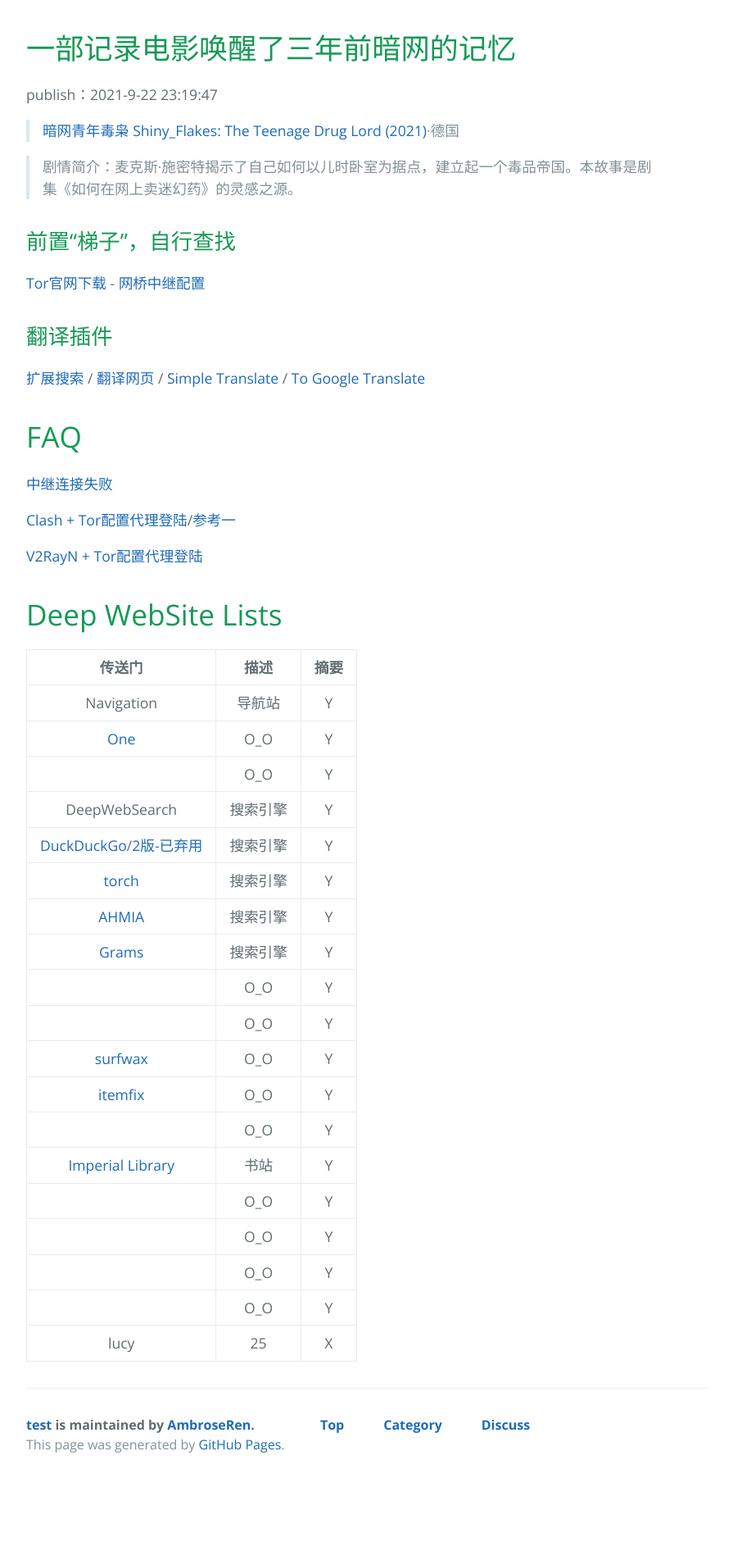
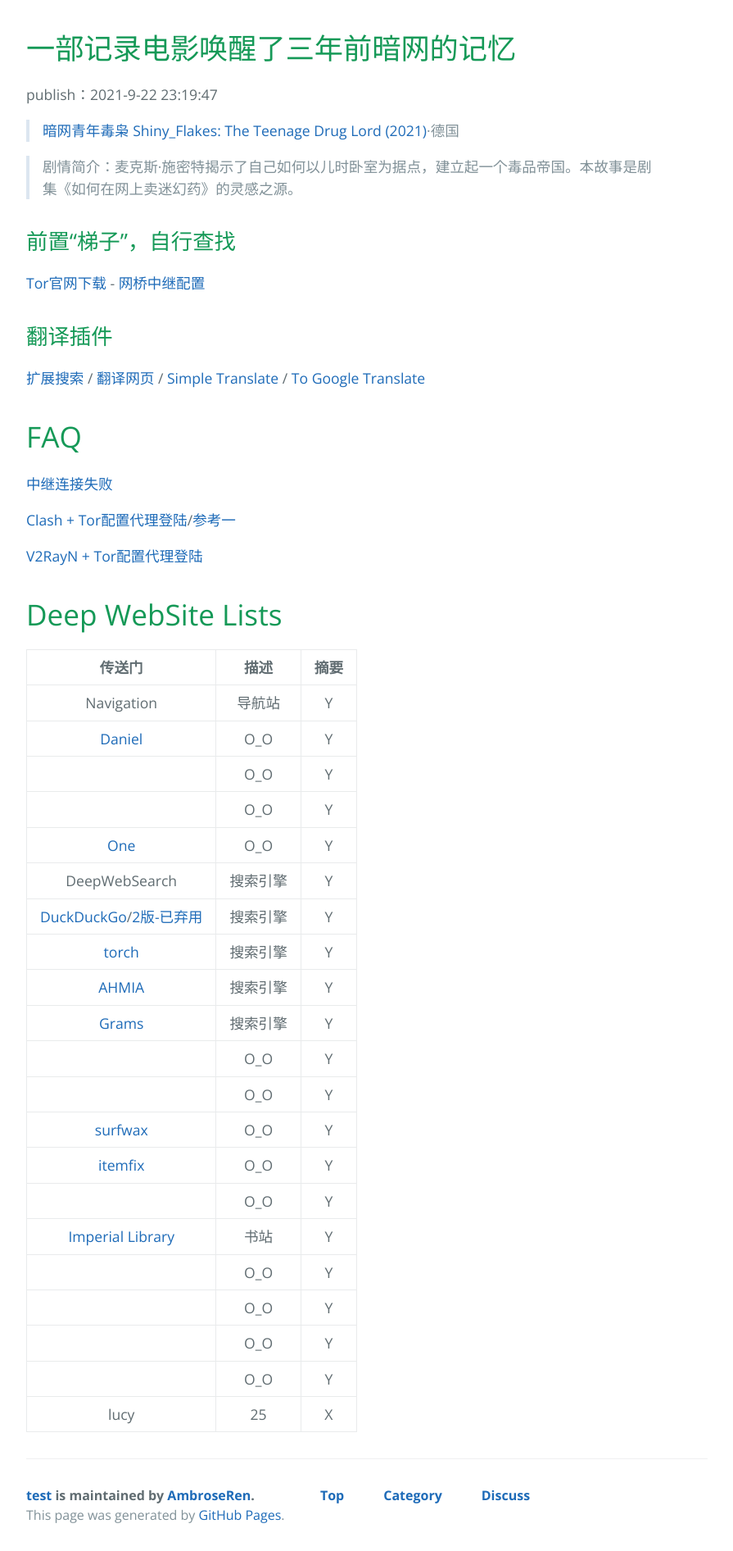
Before and after one commit to AmbroseRen/test, a Jekyll site: the page built from Doc/Tools/Tor.md, in a window 1280 px wide. Shown: the whole page at 82% size, without its empty margins (192-1087 px from the left). Built offline with Jekyll 4.4.1, drawn with Linux system fonts in a browser that asks for light colours; our own code applies the rules of GitHub Pages for plain Markdown files; the repository's description, which GitHub fills in, is left out; before the commit the page ends 1806 px from its top, so only the background shows below that.

Commit message:
Update Tor.md

```diff
--- a/Doc/Tools/Tor.md
+++ b/Doc/Tools/Tor.md
@@ -27,8 +27,10 @@
 | 传送门 | 描述 | 摘要 |
 |:---:|:---:|:---:|
 | Navigation | 导航站 | Y |
+| [Daniel](http://donionsixbjtiohce24abfgsffo2l4tk26qx464zylumgejukfq2vead.onion/onions.php) | O_O | Y |
+| []() | O_O | Y |
+| []() | O_O | Y |
 | [One](http://torlinkbgs6aabns.onion/) | O_O | Y |
-| []() | O_O | Y |
 | DeepWebSearch | 搜索引擎 | Y |
 | [DuckDuckGo](https://duckduckgogg42xjoc72x3sjasowoarfbgcmvfimaftt6twagswzczad.onion/)/[2版-已弃用](https://3g2upl4pq6kufc4m.onion/) | 搜索引擎 | Y |
 | [torch](http://xmh57jrknzkhv6y3ls3ubitzfqnkrwxhopf5aygthi7d6rplyvk3noyd.onion/cgi-bin/omega/omega) | 搜索引擎 | Y |
```
